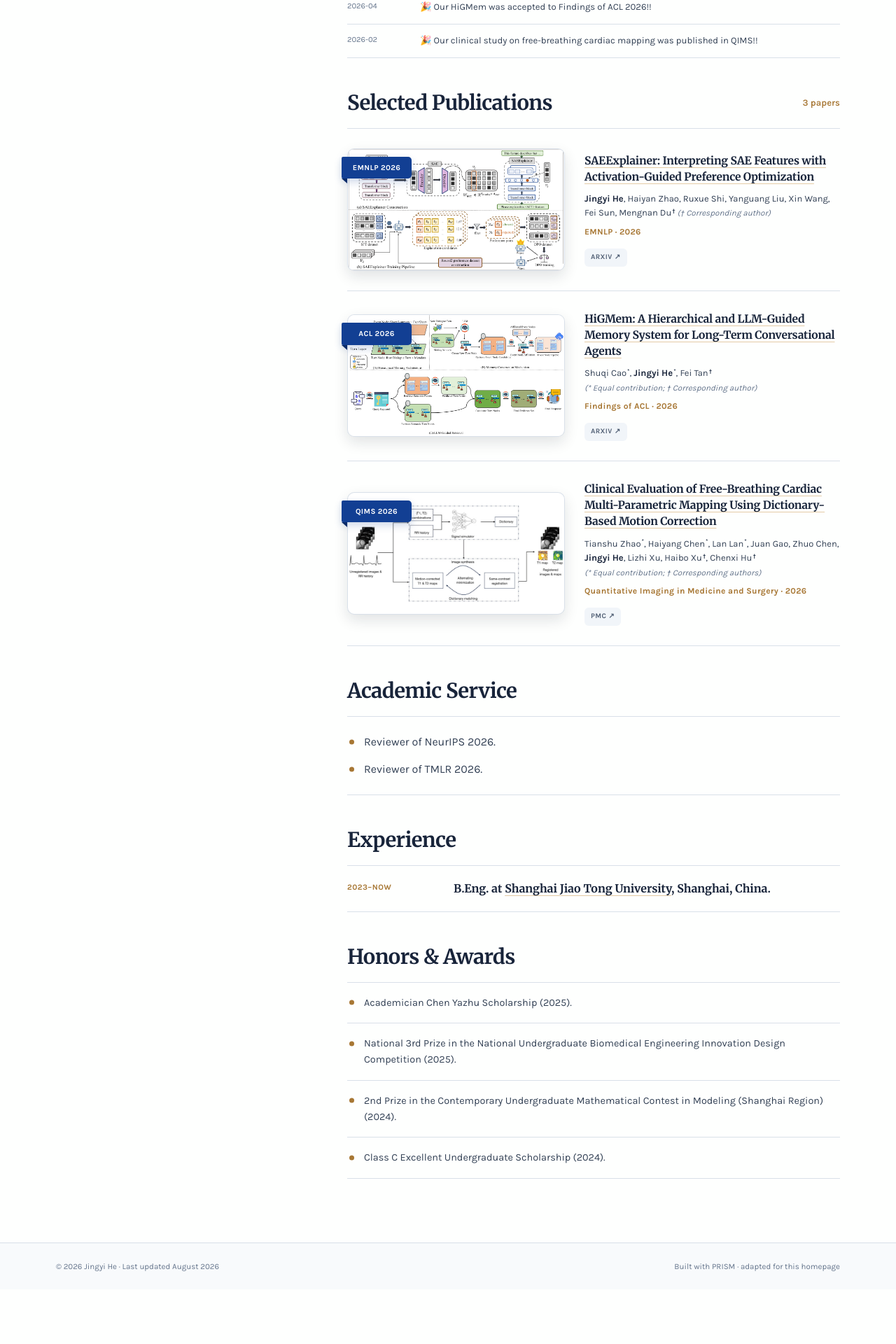
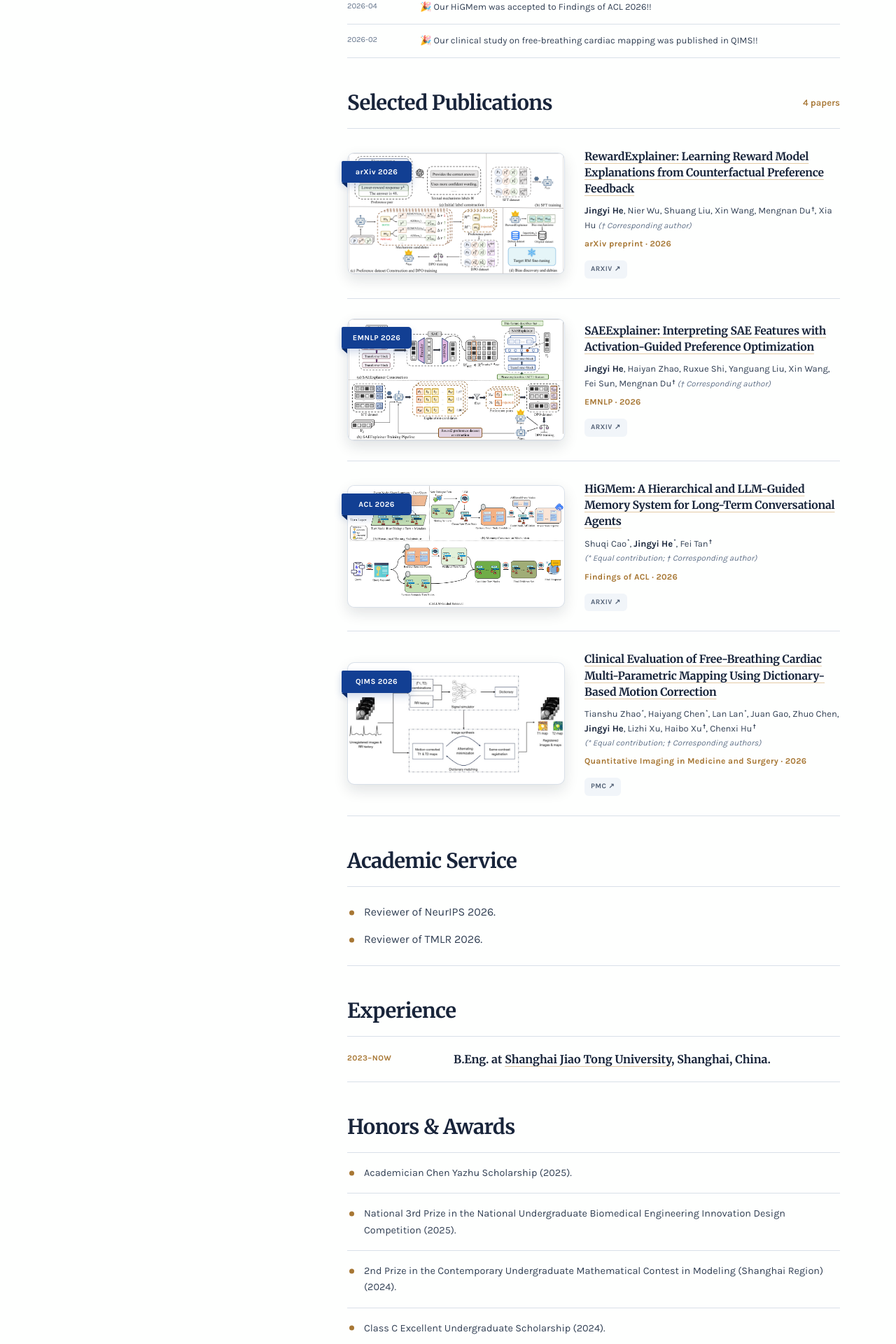
Before and after one commit to he-jingyi/he-jingyi.github.io, a React (Vite) app: page / in a window 1280 px wide. Shown: the part 612-2532 px from the top of the page at 70% size. Before the commit the page ends 2454 px from the top, so only its background shows below. Built offline with nearby package versions, Linux system fonts and the light colour scheme.

Commit message:
Add RewardExplainer to publications

```diff
--- a/app/page.tsx
+++ b/app/page.tsx
@@ -8,6 +8,17 @@ const honorsAndAwards = [
 ];
 
 const publications = [
+  {
+    venue: "arXiv preprint · 2026",
+    badge: "arXiv 2026",
+    title: "RewardExplainer: Learning Reward Model Explanations from Counterfactual Preference Feedback",
+    authors: ["Jingyi He", "Nier Wu", "Shuang Liu", "Xin Wang", "Mengnan Du", "Xia Hu"],
+    equalContribution: [],
+    correspondingAuthors: ["Mengnan Du"],
+    image: "/papers/rewardexplainer-framework.png",
+    imageAlt: "Overall framework of RewardExplainer",
+    links: [{ label: "arXiv", href: "https://arxiv.org/abs/2609.33989" }],
+  },
   {
     venue: "EMNLP · 2026",
     badge: "EMNLP 2026",
@@ -124,7 +135,7 @@ export default function Home() {
           <section className="content-block" id="publications" aria-labelledby="publications-heading">
             <div className="section-title-row">
               <h2 id="publications-heading">Selected Publications</h2>
-              <span>3 papers</span>
+              <span>4 papers</span>
             </div>
             <div className="publication-stack">
               {publications.map((publication) => (
@@ -216,7 +227,7 @@ export default function Home() {
       </div>
 
       <footer className="prism-footer">
-        <p>© 2026 Jingyi He · Last updated August 2026</p>
+        <p>© 2026 Jingyi He · Last updated October 2026</p>
         <p>
           <a href="https://github.com/xyjoey/PRISM" target="_blank" rel="noreferrer">
             Built with PRISM
```
Also changed, not shown: public/papers/rewardexplainer-framework.png (added).
